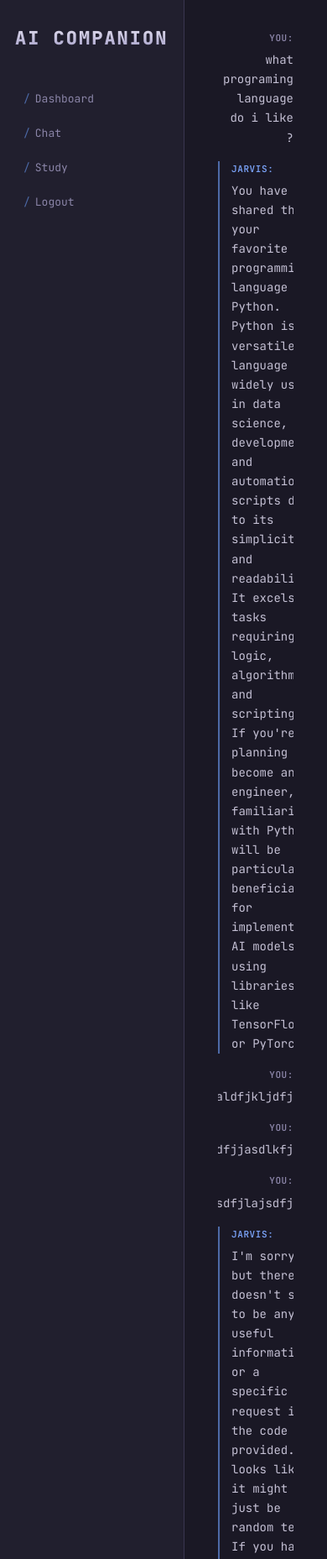
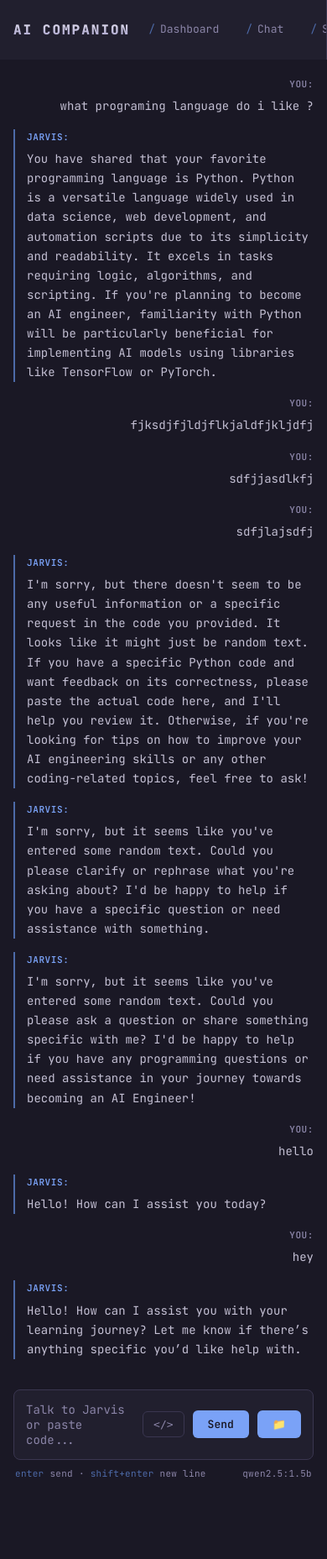
Before and after one commit to gayadamohammad-coder/Ai-Companion, a Flask app: page /chat in a window 390 px wide. Shown: the top 1857 px of the page at 84% size. After the commit the page ends 1761 px from the top, so only its background shows below. Run offline with Flask 3, Linux system fonts and the light colour scheme; the visitor is signed in with stand-in values (Sample User, id 1); data comes from the database, SQL or seed files in the repository.

Commit message:
fix: mobile responsive layout

```diff
--- a/static/style.css
+++ b/static/style.css
@@ -402,3 +402,42 @@ body {
 .code-modal-footer button:hover {
     background: var(--text-bright);
 }
+
+@media (max-width: 768px) {
+    .container {
+        flex-direction: column;
+    }
+
+    .sidebar {
+        width: 100%;
+        padding: 16px;
+        display: flex;
+        flex-direction: row;
+        align-items: center;
+        gap: 12px;
+        overflow-x: auto;
+    }
+
+    #logo {
+        font-size: 16px;
+        margin-bottom: 0;
+        white-space: nowrap;
+    }
+
+    .menu-item {
+        margin-bottom: 0;
+        white-space: nowrap;
+    }
+
+    .main {
+        padding: 16px;
+    }
+
+    .chat-input-area {
+        flex-wrap: wrap;
+    }
+
+    .message {
+        max-width: 100%;
+    }
+}
```
